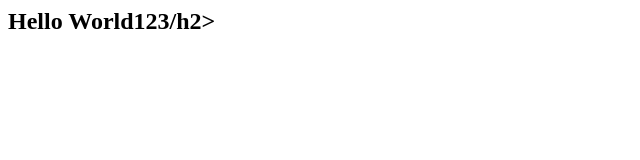
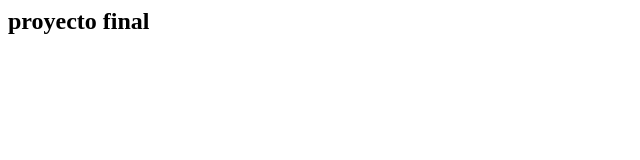
Before and after one commit to DaniloGutierrez/proyecto-final, a plain HTML site: page index.html in a window 1280 px wide. Shown: the whole page, without its empty margins (0-640 px from the left). Drawn offline with Linux system fonts and the light colour scheme.

Commit message:
Prueba diagnostico 2

```diff
--- a/index.html
+++ b/index.html
@@ -1,5 +1,5 @@
 <html>
     <body>
-        <h2>Hello World123/h2>
+        <h2>proyecto final</h2>
     </body>
 </html>
```
